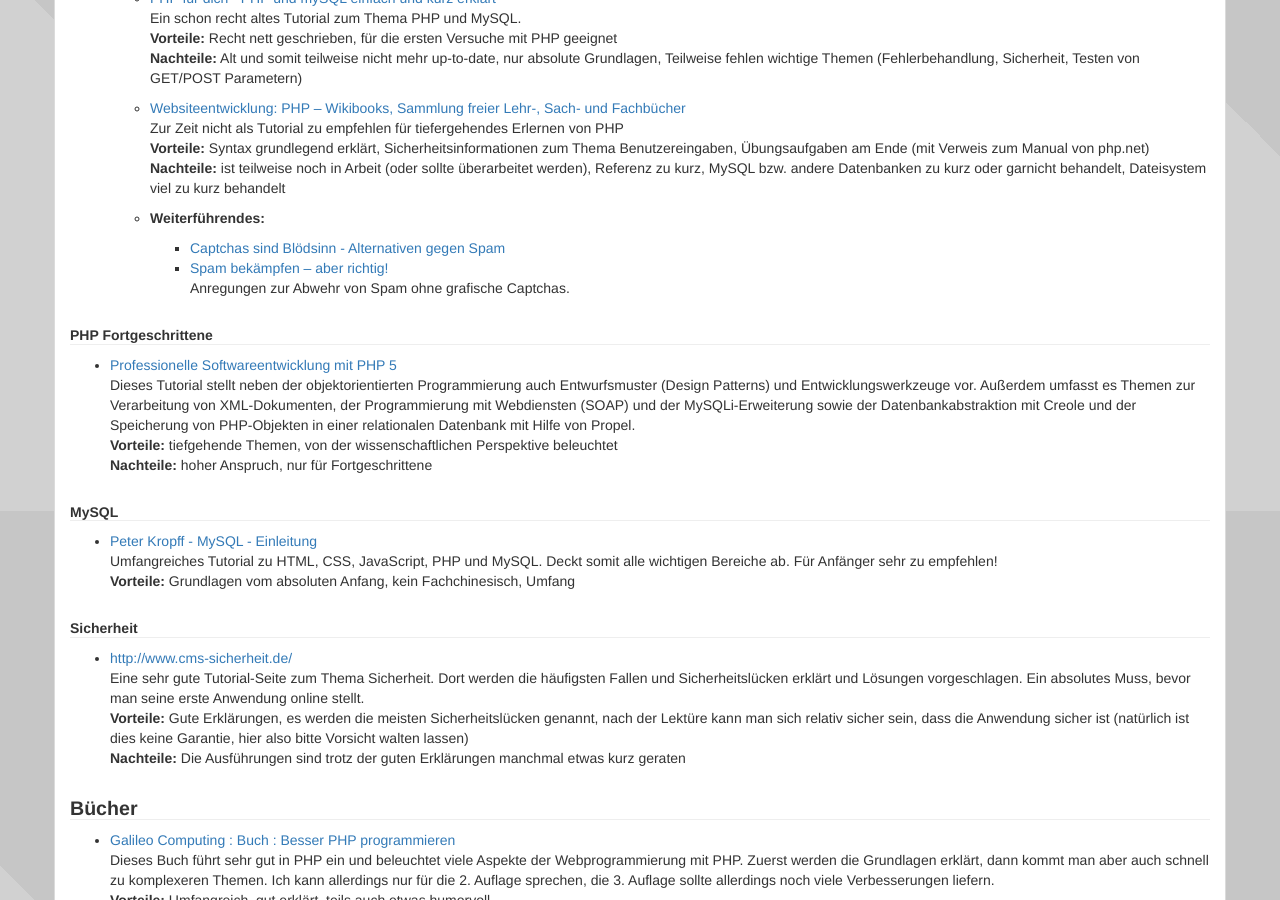
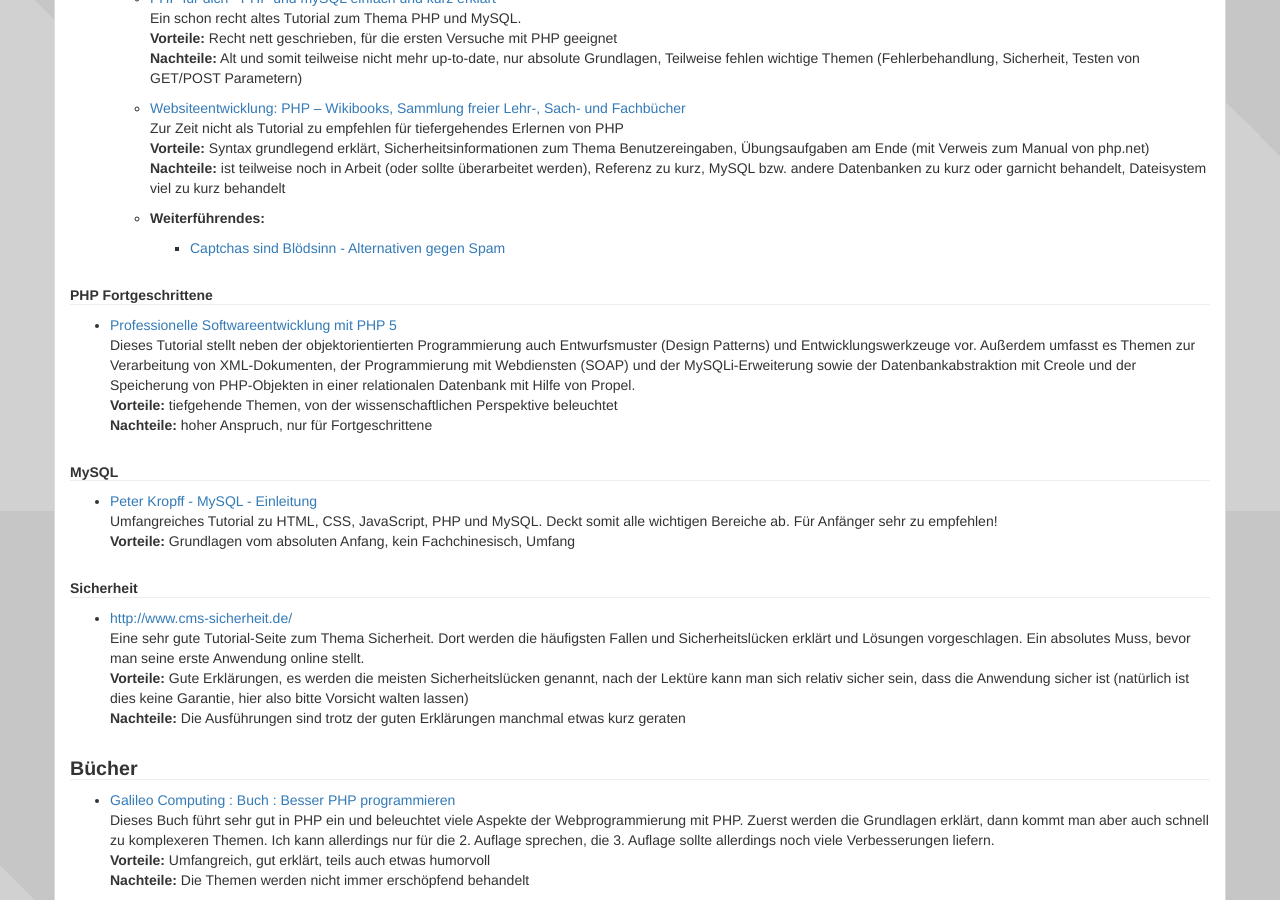
Before and after one commit to php-de/php-de.github.io, a Jekyll site: the page built from introduction/01_grundlagen.md, in a window 1280 px wide and 900 px high, scrolled down 3989 px. Built offline with Jekyll 4.4.1, drawn with Linux system fonts in a browser that asks for light colours; nearby versions of some CDN libraries.

Commit message:
Update 01_grundlagen.md
Link nicht mehr vorhanden

```diff
--- a/introduction/01_grundlagen.md
+++ b/introduction/01_grundlagen.md
@@ -374,8 +374,6 @@
 
   * **Weiterführendes:**
     * [Captchas sind Blödsinn - Alternativen gegen Spam](http://1ngo.de/web/captcha-spam.html)
-    * [Spam bekämpfen – aber richtig!](http://www.shiftedwork.de/blog/2010/08/10/spam-bekampfen-aber-richtig/) <br>
-      Anregungen zur Abwehr von Spam ohne grafische Captchas.
 
 
 ##### [PHP Fortgeschrittene](#php-fortgeschrittene)
```
